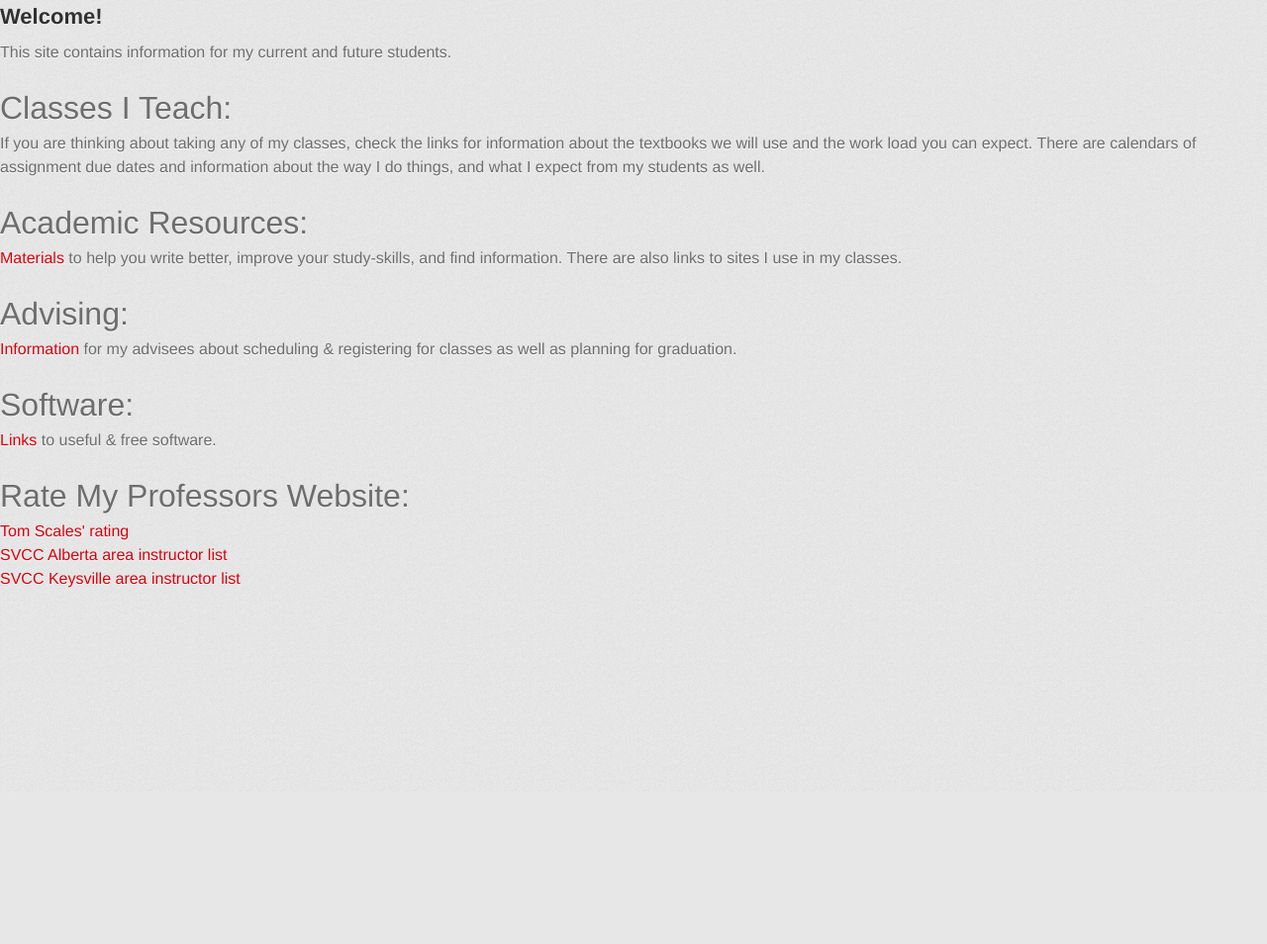
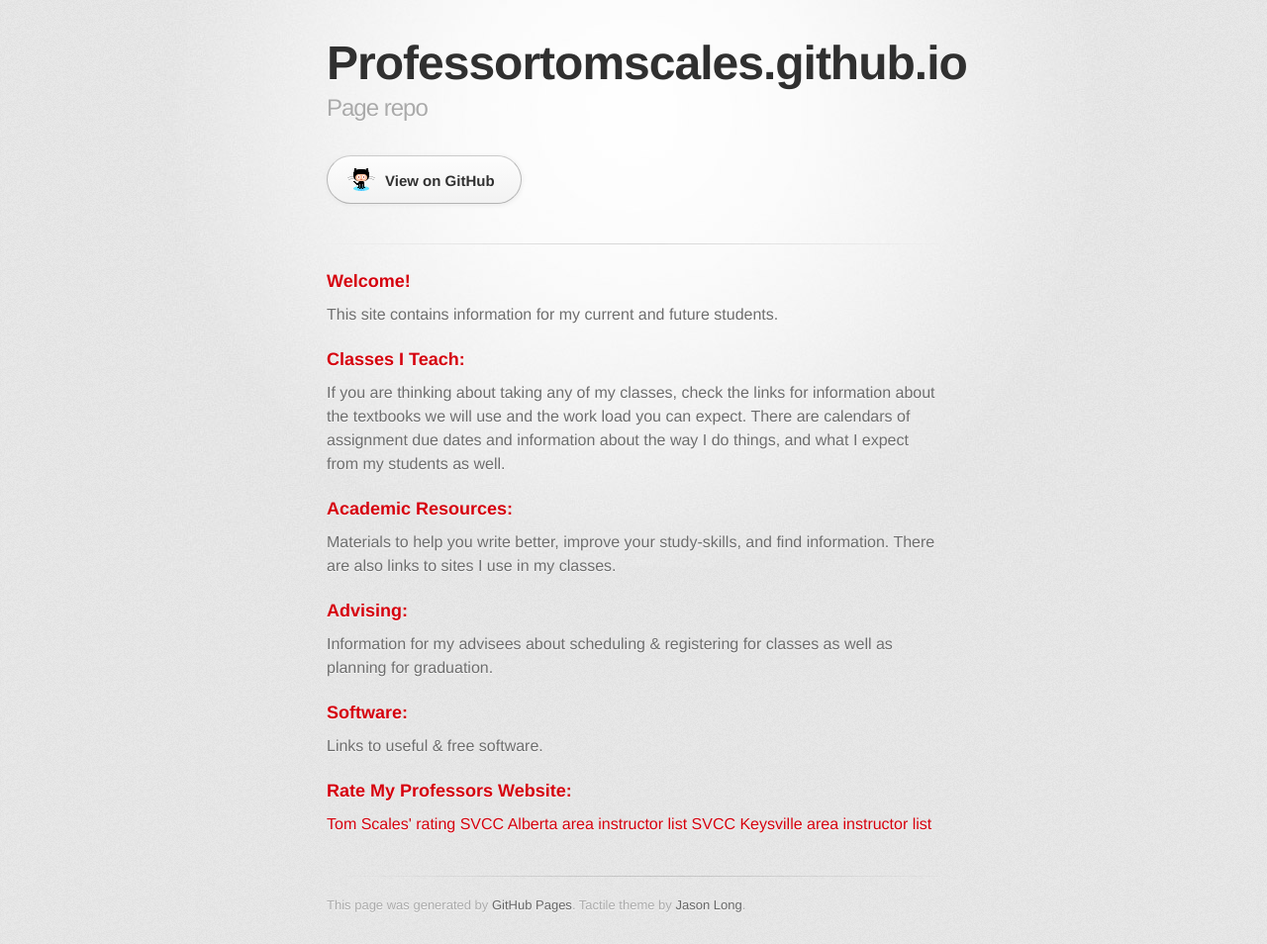
Before and after one commit to ProfessorTomScales/professortomscales.github.io, a plain HTML site: page index.html in a window 1280 px wide. Shown: the whole page at 99% size. Before the commit the page ends 800 px from the top, so only its background shows below. Drawn offline with Linux system fonts and the light colour scheme; a web font is replaced by a local one.

Commit message:
Replace master branch with page content via GitHub

```diff
--- a/index.html
+++ b/index.html
@@ -14,63 +14,60 @@
   </head>
 
   <body>
+    <div id="container">
+      <div class="inner">
 
-<div class="links" id="links">
+        <header>
+          <h1>Professortomscales.github.io</h1>
+          <h2>Page repo</h2>
+        </header>
 
-<h2>Welcome!</h2>
+        <section id="downloads" class="clearfix">
+          <a href="https://github.com/ProfessorTomScales" id="view-on-github" class="button"><span>View on GitHub</span></a>
+        </section>
 
-<p>
-This site contains information for my current and future students.
+        <hr>
 
+        <section id="main_content">
+          <h3>
+<a name="welcome" class="anchor" href="#welcome"><span class="octicon octicon-link"></span></a>Welcome!</h3>
 
+<p>This site contains information for my current and future students.</p>
 
+<h3>
+<a name="classes-i-teach" class="anchor" href="#classes-i-teach"><span class="octicon octicon-link"></span></a>Classes I Teach:</h3>
 
-<h1>Classes I Teach:</h1>
+<p>If you are thinking about taking any of my classes, check the links for information about the textbooks we will use and the work load you can expect. There are calendars of assignment due dates and information about the way I do things, and what I expect from my students as well.</p>
 
-<p>
-If you are thinking about taking any of my classes, check the links for information about the textbooks we will use and the work load you can expect. There are calendars of assignment due dates and information about the way I do things, and what I expect from my students as well.
-</p>
+<h3>
+<a name="academic-resources" class="anchor" href="#academic-resources"><span class="octicon octicon-link"></span></a>Academic Resources:</h3>
 
+<p>Materials to help you write better, improve your study-skills, and find information. There are also links to sites I use in my classes.</p>
 
+<h3>
+<a name="advising" class="anchor" href="#advising"><span class="octicon octicon-link"></span></a>Advising:</h3>
 
-<h1>Academic Resources:</h1>
+<p>Information for my advisees about scheduling &amp; registering for classes as well as planning for graduation.</p>
 
-<p>
-<a href="Resources.htm">Materials</a> to help you write better, improve your study-skills, and find information.
-There are also links to sites I use in my classes.
-</p>
+<h3>
+<a name="software" class="anchor" href="#software"><span class="octicon octicon-link"></span></a>Software:</h3>
 
+<p>Links to useful &amp; free software.</p>
 
+<h3>
+<a name="rate-my-professors-website" class="anchor" href="#rate-my-professors-website"><span class="octicon octicon-link"></span></a>Rate My Professors Website:</h3>
 
-<h1>Advising:</h1>
+<p><a href="http://ratemyprofessors.com/ShowRatings.jsp?tid=1457897">Tom Scales' rating</a>
+<a href="http://ratemyprofessors.com/SelectTeacher.jsp?sid=2846">SVCC Alberta area instructor list</a>
+<a href="http://ratemyprofessors.com/SelectTeacher.jsp?sid=5909">SVCC Keysville area instructor list</a></p>
+        </section>
 
-<p>
-<a href="Advising.htm">Information</a> for my advisees about scheduling & registering for classes as well as planning for graduation.
-</p>
-
-
-
-
-<h1>Software:</h1>
-
-<p>
-<a href="software.htm">Links</a> to useful & free software.
-</p>
-
-
-
-<h1>Rate My Professors Website:</h1>
-
-<a href="http://ratemyprofessors.com/ShowRatings.jsp?tid=1457897" target="_blank">Tom Scales' rating</a><br>
-
-<a href="http://ratemyprofessors.com/SelectTeacher.jsp?sid=2846" target="_blank">SVCC Alberta area instructor list</a><br>
-
-<a href="http://ratemyprofessors.com/SelectTeacher.jsp?sid=5909" target="_blank">SVCC Keysville area instructor list</a><br>
+        <footer>
+          This page was generated by <a href="http://pages.github.com">GitHub Pages</a>. Tactile theme by <a href="https://twitter.com/jasonlong">Jason Long</a>.
+        </footer>
 
 
       </div>
-
-
-</BODY>
-
+    </div>
+  </body>
 </html>
```
Also changed, not shown: params.json (+1 -1 lines). Lines whose indentation alone changed are shown as unchanged.
